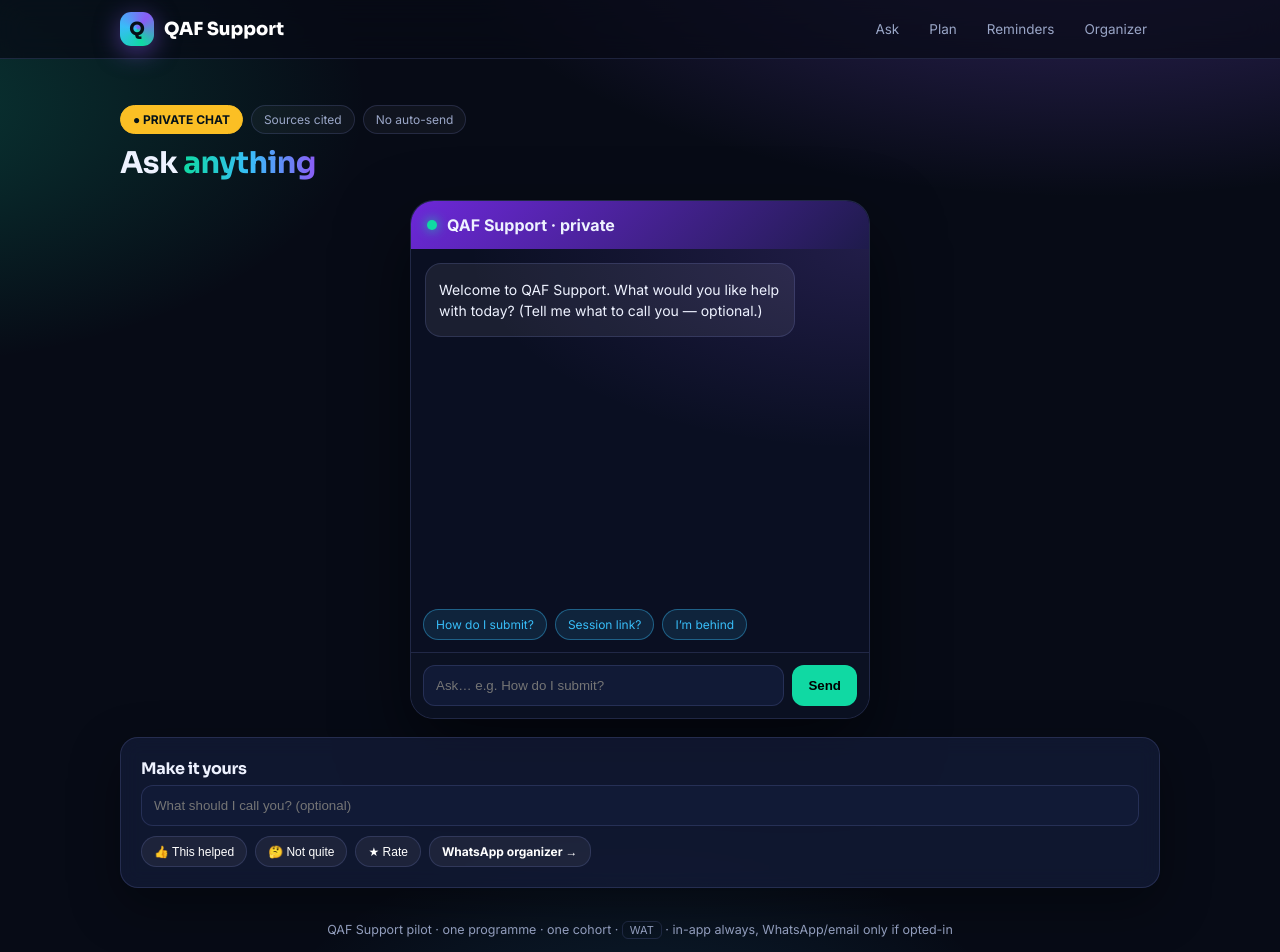
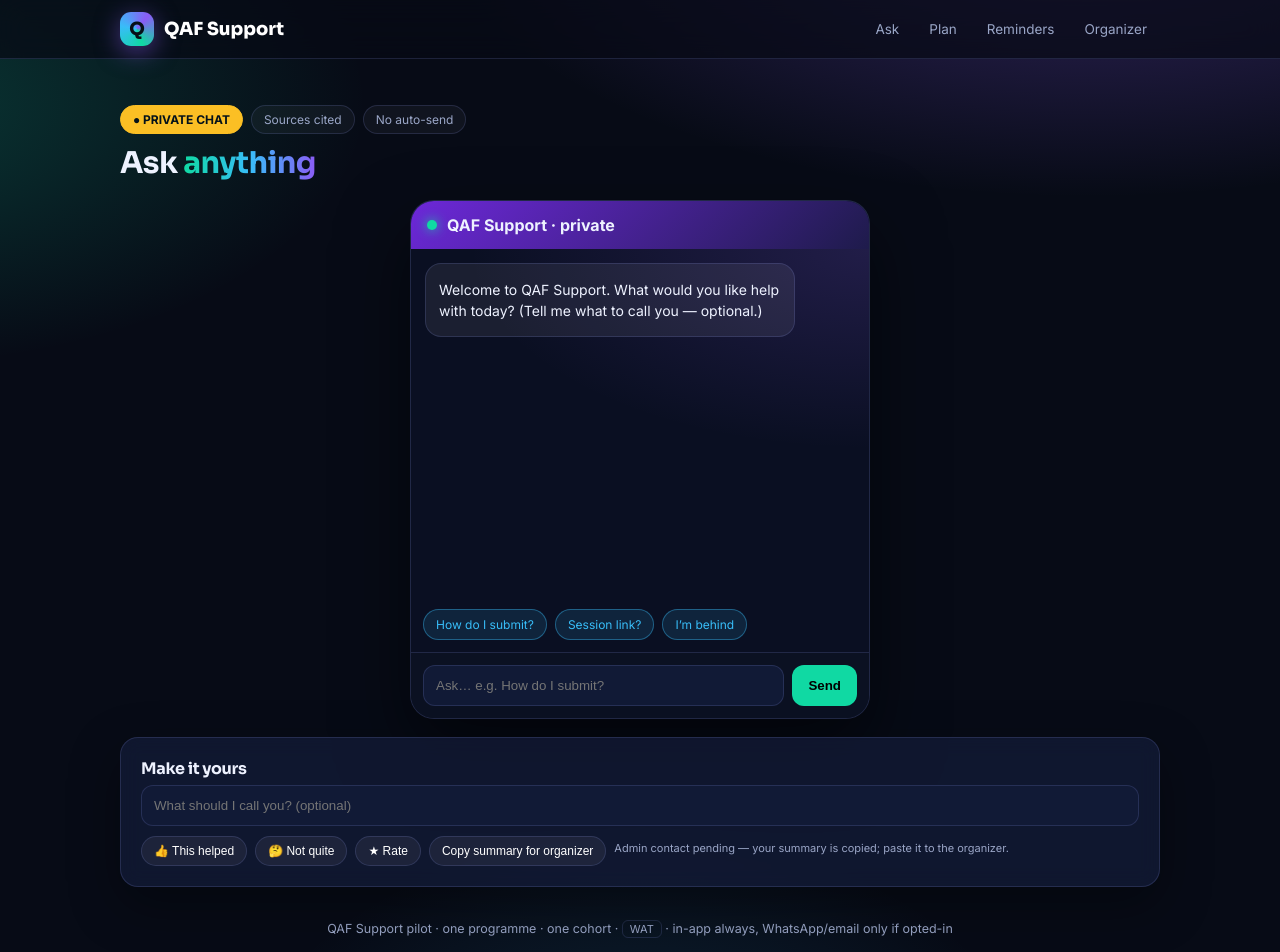
Before and after one commit to tbtechpro/qaf-support, a Next.js app in the folder web/: page /ask in a window 1280 px wide. Shown: the top 952 px of the page. Built offline with nearby package versions, Linux system fonts and the light colour scheme; no server answers.

Commit message:
Honest handoff UI: copy-summary fallback when admin number unset

```diff
--- a/web/app/ask/page.tsx
+++ b/web/app/ask/page.tsx
@@ -32,6 +32,13 @@ export default function Ask() {
     setQ("");
   };
   const lastUser = msgs.filter((m) => m.who === "user").slice(-2).map((m) => m.text).join(" | ");
+  const admin = process.env.NEXT_PUBLIC_ADMIN_WHATSAPP || "";
+  const waUrl = admin ? waLink(admin, `Hi, I need help: ${lastUser}`) : "";
+  const [copied, setCopied] = useState(false);
+  const copySummary = () => {
+    const t = `Hi, I need help: ${lastUser || "(no question yet)"}`;
+    if (navigator.clipboard) navigator.clipboard.writeText(t).then(() => setCopied(true)).catch(() => setCopied(false));
+  };
   return (
     <main>
       <div className="pills"><span className="pill hot">● PRIVATE CHAT</span><span className="pill">Sources cited</span><span className="pill">No auto-send</span></div>
@@ -53,7 +60,14 @@ export default function Ask() {
           <button className={vote === "helped" ? "yes" : ""} onClick={() => setVote("helped")}>👍 This helped</button>
           <button onClick={() => setVote("not_quite")}>🤔 Not quite</button>
           <button>★ Rate</button>
-          <a className="btn btn-g" style={{ padding: "7px 12px", fontSize: 12 }} href={waLink(process.env.NEXT_PUBLIC_ADMIN_WHATSAPP || "", `Hi, I need help: ${lastUser}`) || "#"} target="_blank">WhatsApp organizer →</a>
+          {waUrl ? (
+            <a className="btn btn-g" style={{ padding: "7px 12px", fontSize: 12 }} href={waUrl} target="_blank" rel="noreferrer">WhatsApp organizer →</a>
+          ) : (
+            <>
+              <button onClick={copySummary}>{copied ? "Copied ✓" : "Copy summary for organizer"}</button>
+              <span className="meta">Admin contact pending — your summary is copied; paste it to the organizer.</span>
+            </>
+          )}
         </div>
         {vote && <p className="meta">Vote recorded: {vote} (tracked separately from resolution — silence ≠ resolved).</p>}
       </div>
--- a/web/app/organizer/page.tsx
+++ b/web/app/organizer/page.tsx
@@ -31,7 +31,7 @@ export default function Organizer() {
         <input value={code} onChange={(e) => setCode(e.target.value)} onKeyDown={(e) => e.key === "Enter" && go()} placeholder="Invite code e.g. QAF-AB12CD (first organizer: any code)" style={{ ...inp, marginTop: 8 }} />
         {err && <p style={{ color: "var(--rose)" }}>{err}</p>}
         <button className="btn btn-p" style={{ marginTop: 10, width: "100%" }} onClick={go}>Sign in →</button>
-        <p className="meta">No code? <a href={requestAccessLink(process.env.NEXT_PUBLIC_ADMIN_WHATSAPP || "", email || "my email")} target="_blank">Request access via WhatsApp →</a> (owner sends you a one-time code in a DM).</p>
+        <p className="meta">No code? {process.env.NEXT_PUBLIC_ADMIN_WHATSAPP ? (<a href={requestAccessLink(process.env.NEXT_PUBLIC_ADMIN_WHATSAPP || "", email || "my email")} target="_blank" rel="noreferrer">Request access via WhatsApp →</a>) : (<span>Ask the owner directly for a one-time code (admin contact pending).</span>)} (owner sends you a one-time code in a DM).</p>
       </div>
     </main>
   );
```
